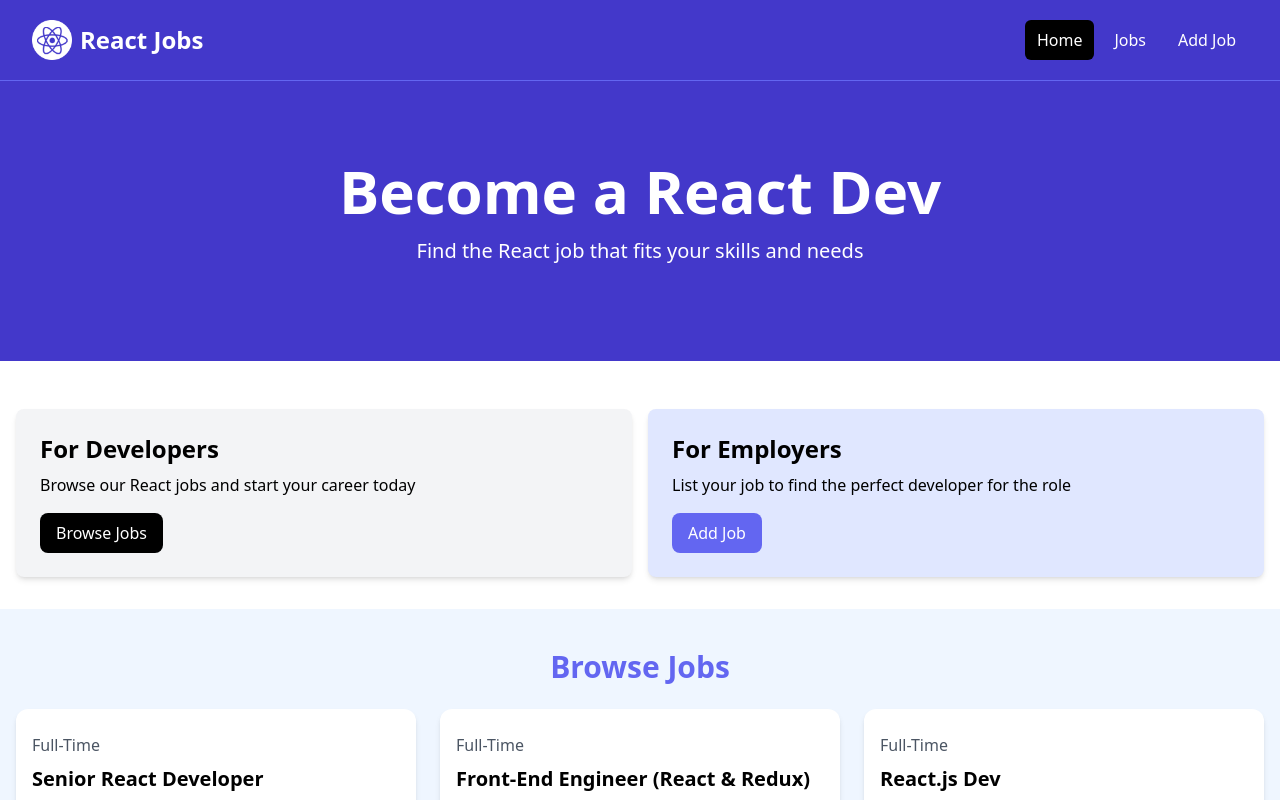
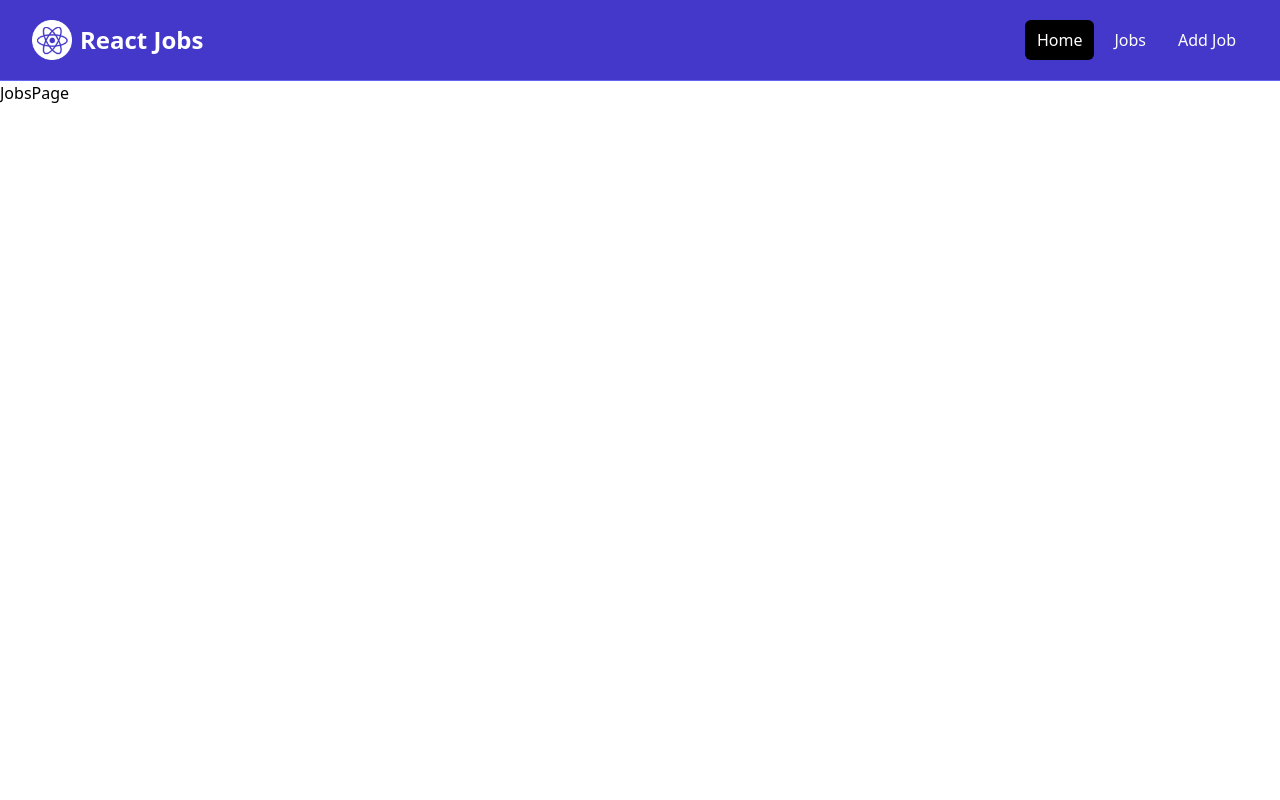
Before and after one commit to asifazimi/job-post-app, a React (Vite) app: page /jobs in a window 1280 px wide. Shown: the top 800 px of the page. Built offline with nearby package versions, Linux system fonts and the light colour scheme.

Commit message:
Add Router and Layout

```diff
--- a/package.json
+++ b/package.json
@@ -11,7 +11,9 @@
   },
   "dependencies": {
     "react": "^18.3.1",
-    "react-dom": "^18.3.1"
+    "react-dom": "^18.3.1",
+    "react-icons": "^5.2.1",
+    "react-router-dom": "^6.24.1"
   },
   "devDependencies": {
     "@types/react": "^18.3.3",
--- a/src/App.jsx
+++ b/src/App.jsx
@@ -1,22 +1,23 @@
-// eslint-disable-next-line no-unused-vars
-import React from 'react'
-import Navbar from './components/Navbar'
-import Hero from './components/Hero'
-import HomeCards from './components/HomeCards'
-import JobListingPosts from './components/JobListingPosts'
-import ViewAllJobs from './components/ViewAllJobs'
+import {Route, createBrowserRouter, createRoutesFromElements, RouterProvider} from "react-router-dom";
+// Pages
+import HomePage from "./pages/HomePage";
+import JobsPage from "./pages/JobsPage";
+// Layout
+import MainLayout from "./Layouts/MainLayout";
 
 
+const router = createBrowserRouter(
+  createRoutesFromElements(
+    <Route path="/" element={<MainLayout/>}>
+      <Route index element={<HomePage/>} />
+      <Route path="/jobs" element={<JobsPage/>} />
+    </Route>
+  )
+);
+
 const App = () => {
-
   return (
-    <>
-      <Navbar/>
-      <Hero title="Become a React Dev" subtitle="Find the React job that fits your skills and needs" />
-      <HomeCards/>
-      <JobListingPosts/>
-      <ViewAllJobs/>
-    </>
+      <RouterProvider router={router} />
   )
 }
 
--- /dev/null
+++ b/src/Layouts/MainLayout.jsx
@@ -0,0 +1,14 @@
+import { Outlet } from "react-router-dom"
+// Component
+import Navbar from "../components/Navbar";
+
+const MainLayout = () => {
+  return (
+    <>
+        <Navbar/>
+        <Outlet/>
+    </>
+  )
+}
+
+export default MainLayout
--- a/src/components/Hero.jsx
+++ b/src/components/Hero.jsx
@@ -1,7 +1,7 @@
 // eslint-disable-next-line no-unused-vars
 import React from 'react'
 
-const Hero = (props) => {
+const Hero = ({title="Become a React Dev", subtitle="Find the React job that fits your skill set"}) => {
   return (
     <section className="bg-indigo-700 py-20 mb-4">
       <div
@@ -11,10 +11,10 @@ const Hero = (props) => {
           <h1
             className="text-4xl font-extrabold text-white sm:text-5xl md:text-6xl"
           >
-            {props.title}
+            {title}
           </h1>
           <p className="my-4 text-xl text-white">
-            {props.subtitle}
+            {subtitle}
           </p>
         </div>
       </div>
--- a/src/components/JobListingPost.jsx
+++ b/src/components/JobListingPost.jsx
@@ -1,5 +1,6 @@
 // eslint-disable-next-line no-unused-vars
 import React, { useState } from 'react'
+import {FaMapMarker} from "react-icons/fa";
 
 const JobListingPost = ({job}) => {
 
@@ -32,7 +33,8 @@ const JobListingPost = ({job}) => {
 
             <div className="flex flex-col lg:flex-row justify-between mb-4">
                 <div className="text-orange-700 mb-3">
-                <i className="fa-solid fa-location-dot text-lg"></i>
+                <FaMapMarker className='inline mr-1 text-lg mb-1' />
+
                 {job.location}
                 </div>
                 <a
--- a/src/components/Navbar.jsx
+++ b/src/components/Navbar.jsx
@@ -11,7 +11,7 @@ const Navbar = () => {
           className="flex flex-1 items-center justify-center md:items-stretch md:justify-start"
         >
           {/* <!-- Logo --> */}
-          <a className="flex flex-shrink-0 items-center mr-4" href="/index.html">
+          <a className="flex flex-shrink-0 items-center mr-4" href="/">
             <img
               className="h-10 w-auto"
               src={Logo}
--- /dev/null
+++ b/src/pages/HomePage.jsx
@@ -0,0 +1,19 @@
+// components
+import Hero from "../components/Hero";
+import HomeCards from "../components/HomeCards";
+import JobListingPosts from "../components/JobListingPosts";
+import ViewAllJobs from "../components/ViewAllJobs";
+
+
+const HomePage = () => {
+  return (
+    <>
+        <Hero/>
+        <HomeCards/>
+        <JobListingPosts/>
+        <ViewAllJobs/>
+    </>
+  )
+}
+
+export default HomePage
--- /dev/null
+++ b/src/pages/JobsPage.jsx
@@ -0,0 +1,9 @@
+import React from 'react'
+
+const JobsPage = () => {
+  return (
+    <div>JobsPage</div>
+  )
+}
+
+export default JobsPage
```
Also changed, not shown: 1 other file (tests, documents, lock files or other folders).
